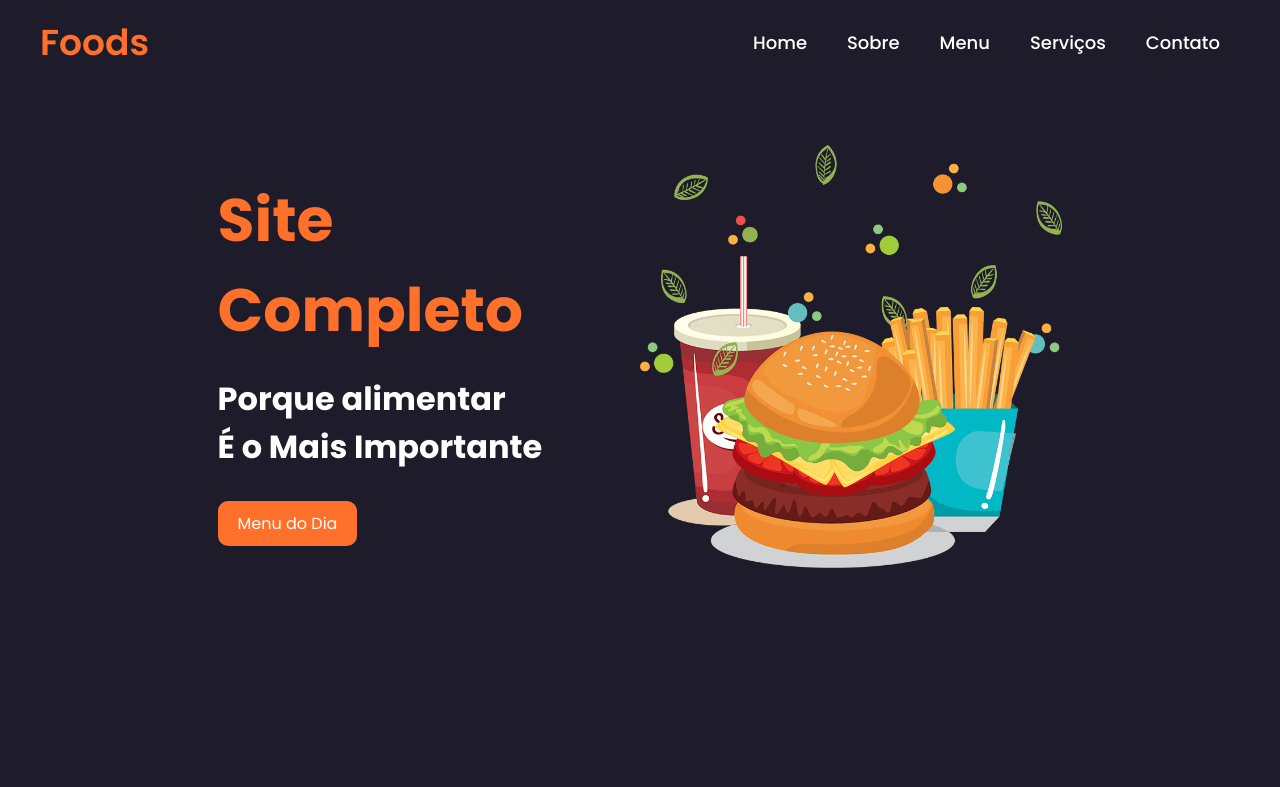
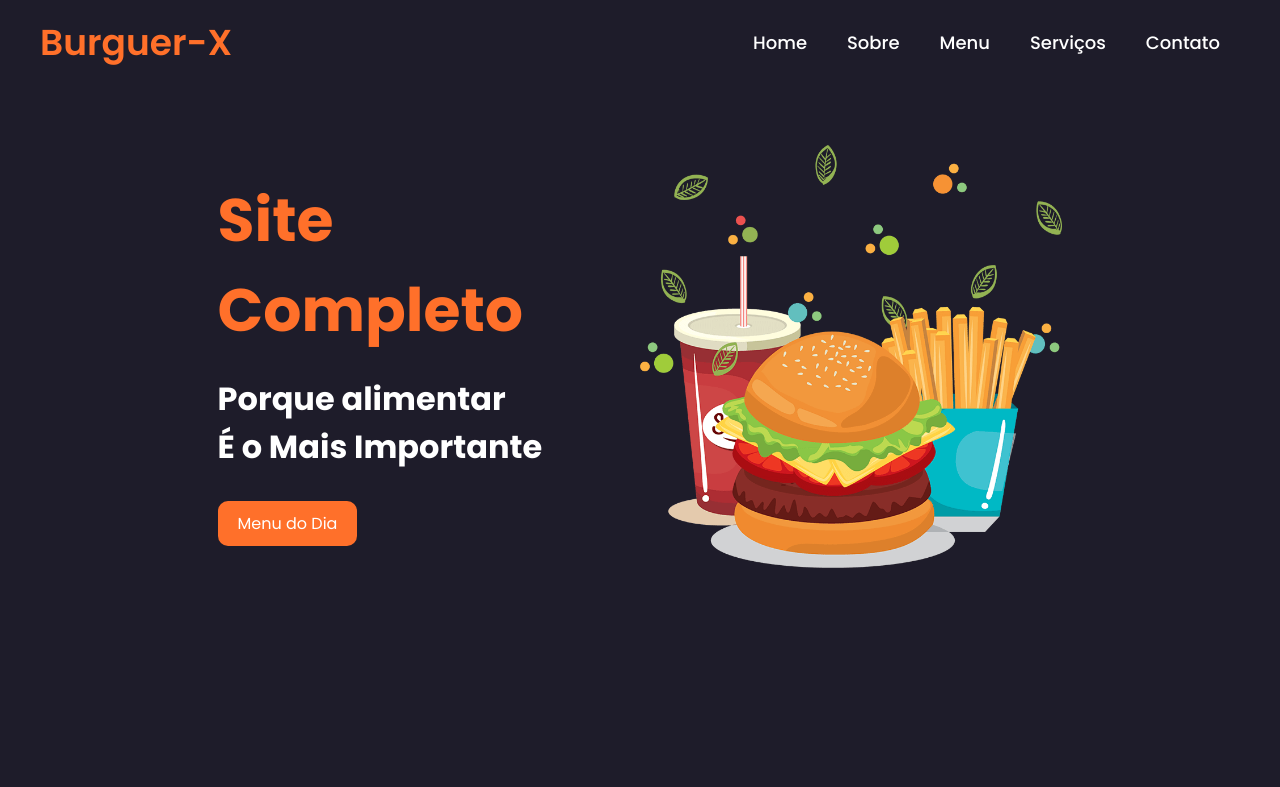
Before and after one commit to Lucas-Del-Bosco/Site-Comida, a plain HTML site: page index.html in a window 1280 px wide. Shown: the top 787 px of the page. Drawn offline with nearby package versions, Linux system fonts and the light colour scheme.

Commit message:
Update index.html

```diff
--- a/index.html
+++ b/index.html
@@ -12,7 +12,7 @@
 <!------------------------ HEADER ------------------------>
 
     <header>
-        <a href="#" class="logo">Foods</a>
+        <a href="#" class="logo">Burguer-X</a>
         <div class="bx bx-menu" id="menu-icon"></div>
 
         <ul class="navbar">
```
